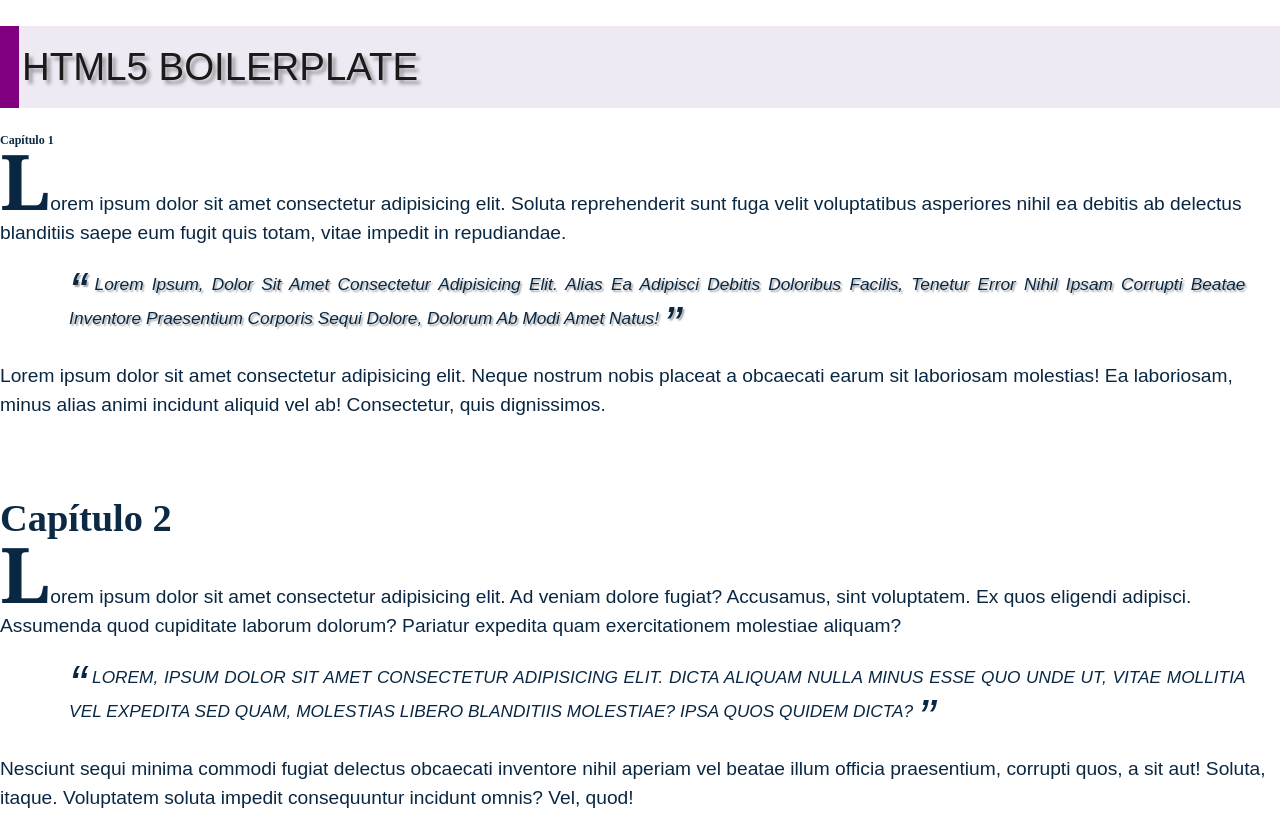
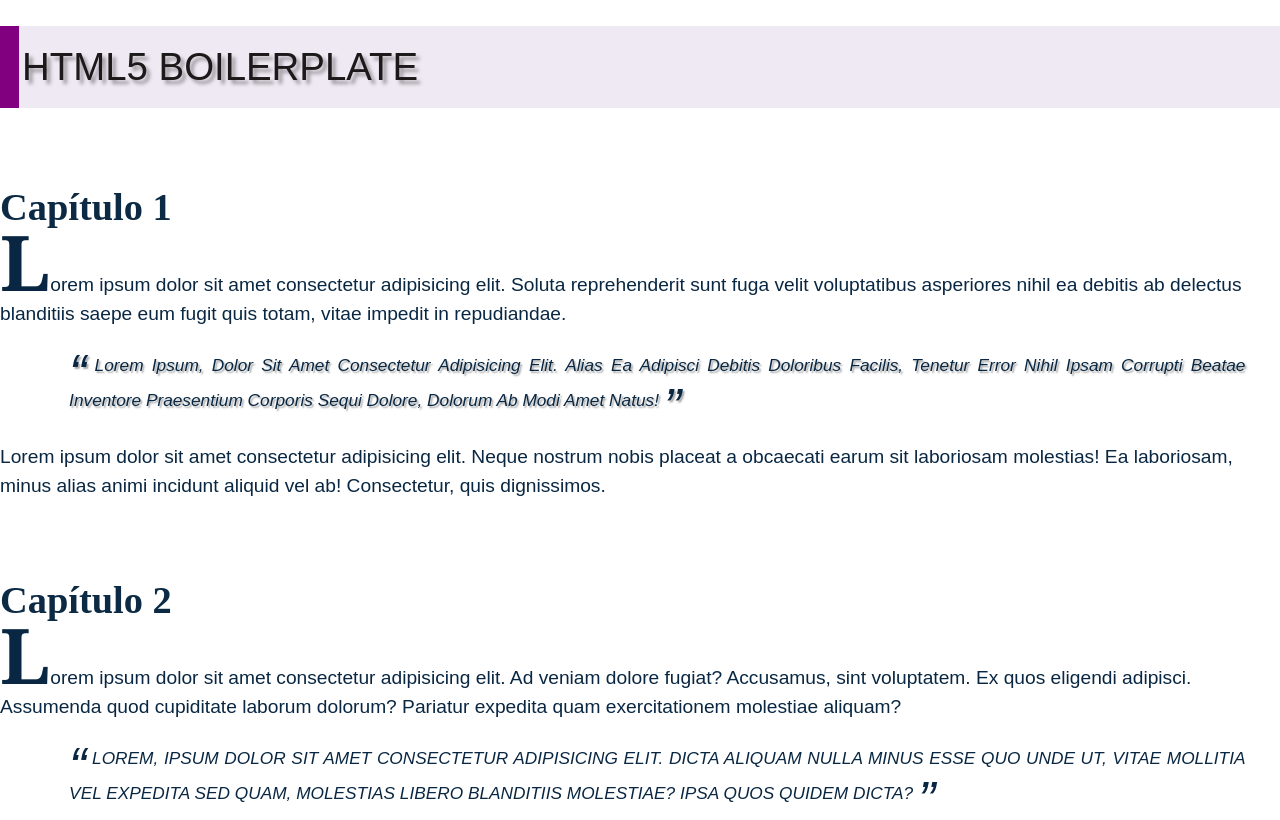
Before and after one commit to utfpr-cefwm/html5-boilerplate-2023-1, a website built with Parcel: page index.html in a window 1280 px wide. Shown: the top 820 px of the page. Built offline with nearby package versions, Linux system fonts and the light colour scheme.

Commit message:
Fix do último commit.

```diff
--- a/index.html
+++ b/index.html
@@ -23,7 +23,7 @@
     </h1>
 
     <section>
-      <h2 style="font-size: 12px;" id="capitulo-um">
+      <h2 id="capitulo-um">
         Capítulo 1
       </h2>
       <p>
```
